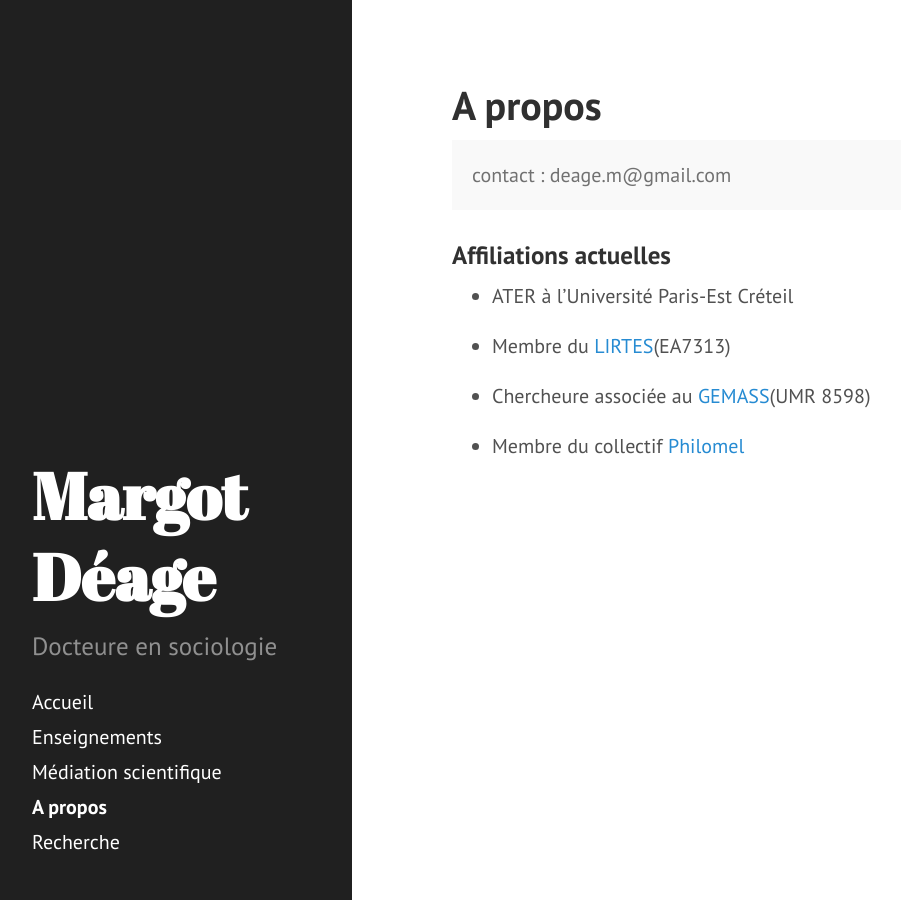
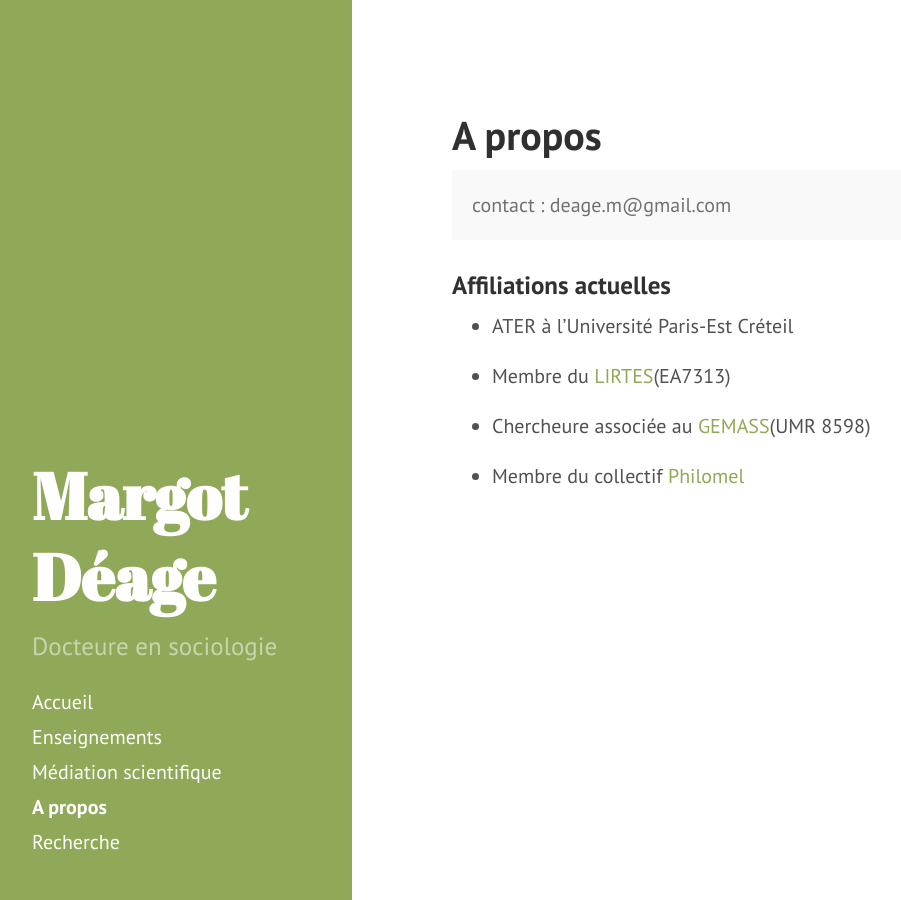
Before and after one commit to margotdeage/margotdeage.github.io, a Jekyll site: the page built from index.md, in a window 1280 px wide. Shown: the whole page, without its empty margins (8-909 px from the left). Built offline with Jekyll 4.4.1, drawn with Linux system fonts in a browser that asks for light colours; the list of posts is cut into pages by our own code.

Commit message:
Update default.html

```diff
--- a/_layouts/default.html
+++ b/_layouts/default.html
@@ -4,6 +4,8 @@
   {% include head.html %}
 
   <body>
+<body class="theme-base-0b">
+  ...
 
     {% include sidebar.html %}
 
```
